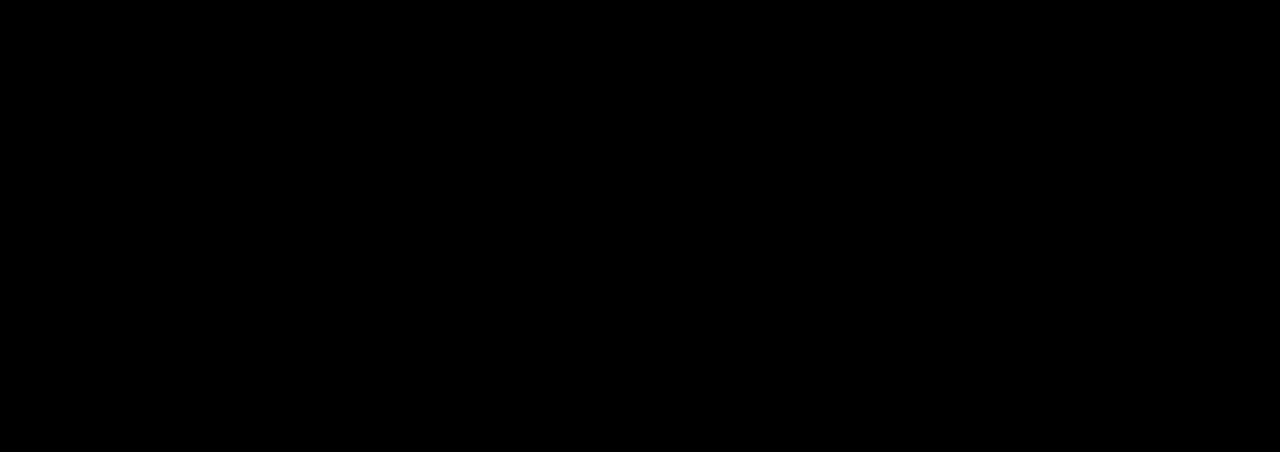
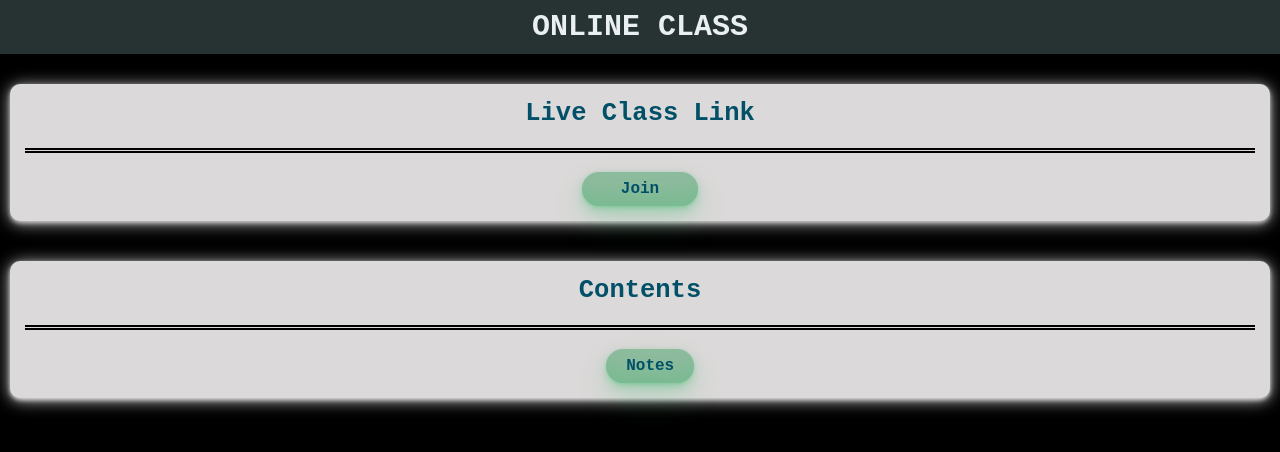
Before and after one commit to brotherCoding16/study, a React (Create React App) app: page /contents/1 in a window 1280 px wide. Before the commit this address had no page. Shown: the top 452 px of the page. Built offline with nearby package versions, Linux system fonts and the light colour scheme.

Commit message:
new commit7

```diff
--- a/src/App.js
+++ b/src/App.js
@@ -12,7 +12,7 @@ const App = () => {
     <Router>
         <Routes>
         <Route exact path="/" element={<Home setPassword={setPassword}/>}/>
-        <Route path="/new-page/:password" element={<NewWindow pass={password} setPassword={setPassword}/>} />
+        <Route path="/contents/:password" element={<NewWindow pass={password} setPassword={setPassword}/>} />
         </Routes>
     </Router>
 
--- a/src/Home.js
+++ b/src/Home.js
@@ -1,41 +1,30 @@
-import React, { useState} from 'react';
+import React, { useState } from 'react';
 import { useNavigate } from 'react-router-dom';
 
 const Home = (props) => {
   const [password, setPassword] = useState('');
   const navigate = useNavigate();
-  const validPasswords = ['mahdir10', 'afiqrcs15',"asdf"];
-
-  // useEffect(() => {
-  //   const storedPassword = localStorage.getItem('loggedInPassword');
-  //   if (storedPassword !== null) {
-  //     props.setPassword(storedPassword);
-  //     navigate(`/new-page/${storedPassword}`);
-  //   }
-  // }, [props, navigate]);
+  const validPasswords = ['mahdir10', 'afiqrcs15', 'asdf'];
 
   const handlePasswordSubmit = () => {
-
     const isValidPassword = validPasswords.includes(password);
 
     if (isValidPassword) {
       // Redirect to the new page
       localStorage.setItem('loggedInPassword', password);
       props.setPassword(password);
-      navigate(`/new-page/${password}`);
+      navigate(`/contents/${password}`);
     }
   };
 
   return (
-
     <div className='home'>
       <br></br><br></br>
       <div className='wrapper'>
         <center>
           <h2 className='typing-demo'>Welcome to the Home Page!</h2>
         </center>
-
-      </div >
+      </div>
       <br></br>
       <br></br><br></br><br></br><br></br>
       <center>
@@ -48,6 +37,11 @@ const Home = (props) => {
             value={password}
             placeholder='password'
             onChange={(e) => setPassword(e.target.value)}
+            onKeyUp={(e) => {
+              if (e.key === 'Enter') {
+                handlePasswordSubmit();
+              }
+            }}
           />
           <br></br>
           <button className='btn' onClick={handlePasswordSubmit}>Submit</button>
--- a/src/NewWindow.js
+++ b/src/NewWindow.js
@@ -10,7 +10,7 @@ const NewWindow = (props) => {
 
   useEffect(() => {
     const storedPassword = localStorage.getItem('loggedInPassword');
-    console.log(storedPassword);
+    //console.log(storedPassword);
     if (storedPassword !== null) {
       props.setPassword(storedPassword);
       // navigate(`/new-page/${storedPassword}`);
@@ -18,7 +18,7 @@ const NewWindow = (props) => {
   }, [props]);
 
   const handleJoinMeet = () => {
-    console.log(props.pass);
+    //console.log(props.pass);
     if(props.pass==="mahdir10") window.open("https://meet.google.com/gqh-urnz-ixd", '_blank');
     if(props.pass==="afiqrcs15") window.open("https://meet.google.com/fud-vqam-vpx", '_blank');
   };
```
Lines whose indentation alone changed are shown as unchanged.
